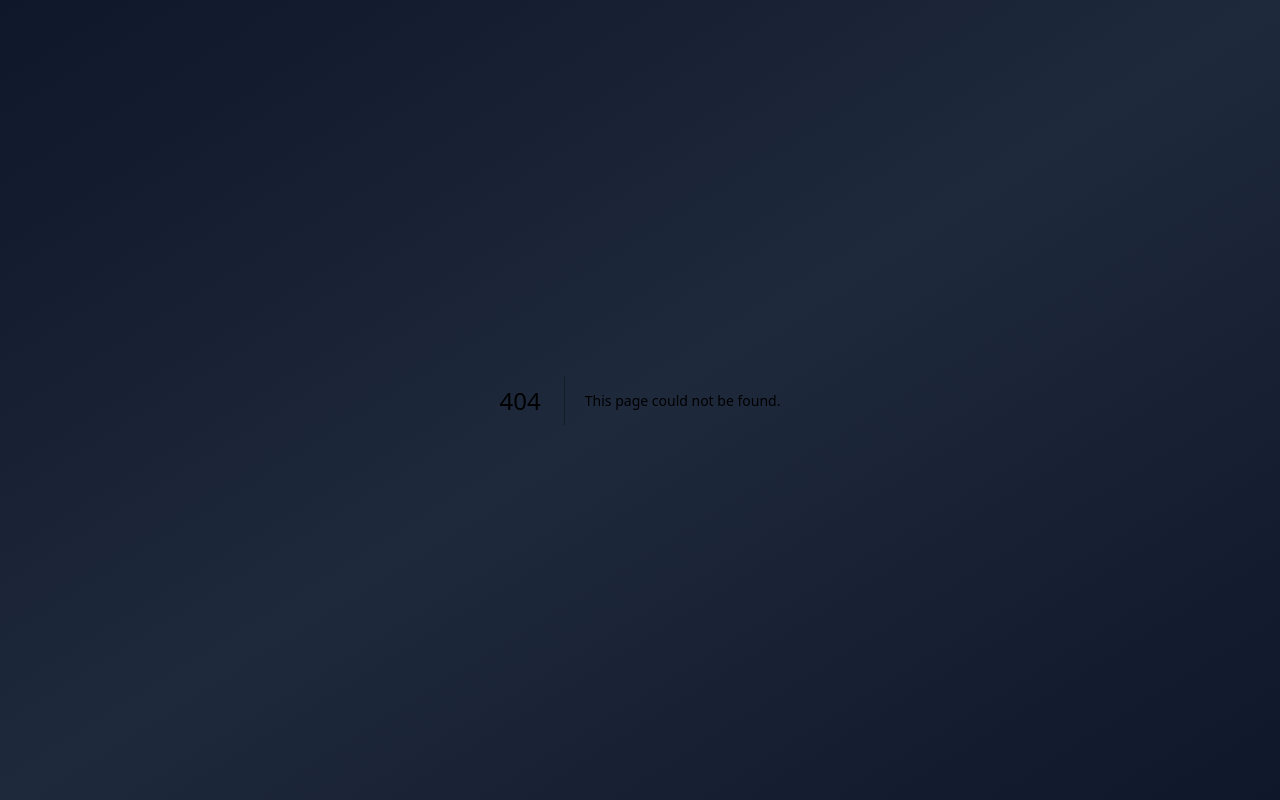
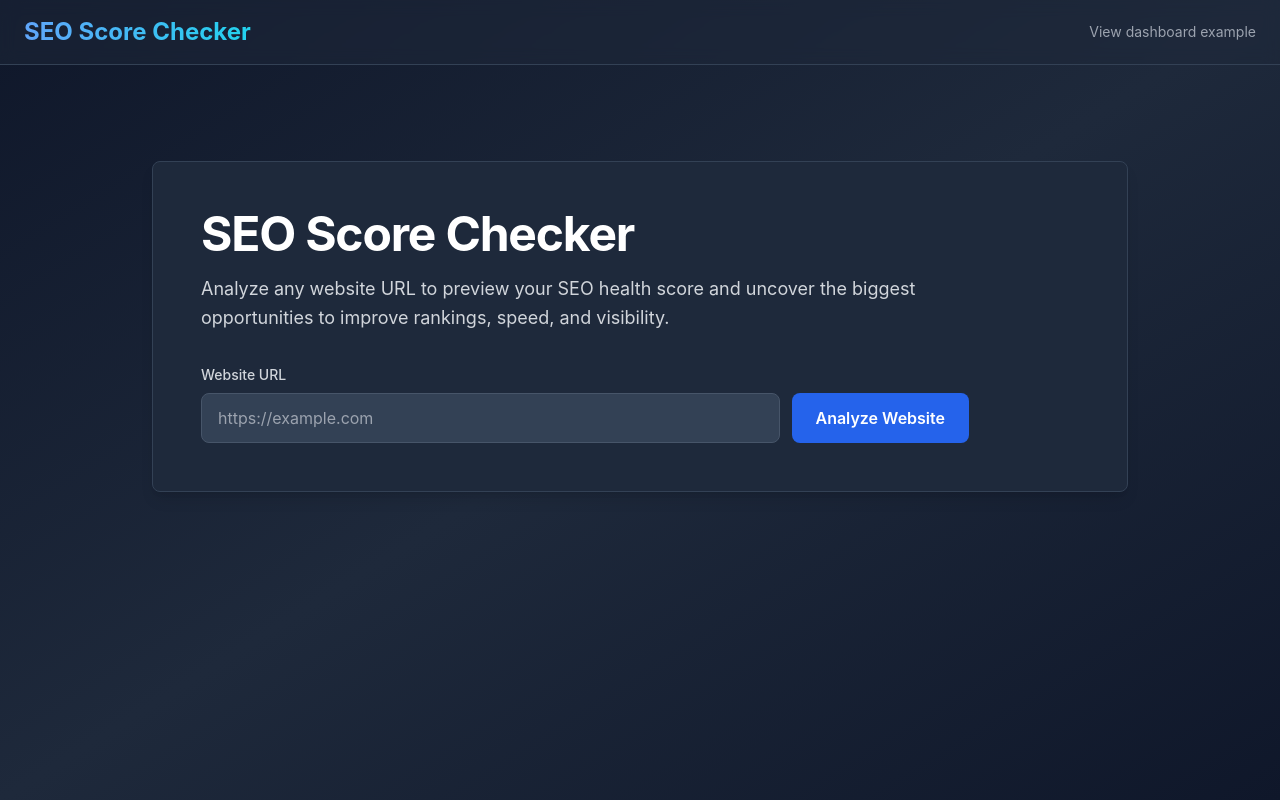
Before and after one commit to DerekAlexander/Seo-Score-Checker, a Next.js app: page / in a window 1280 px wide. Before the commit this address had no page. Built offline with nearby package versions, Linux system fonts and the light colour scheme.

Commit message:
Add SEO checker landing homepage
Co-authored-by: Derek Alexander <derekw.alexander@gmail.com>

```diff
--- /dev/null
+++ b/app/page.js
@@ -0,0 +1,50 @@
+import Link from 'next/link'
+
+export default function HomePage() {
+  return (
+    <div className="min-h-screen bg-gradient-to-br from-slate-900 via-slate-800 to-slate-900">
+      <nav className="bg-slate-800/50 border-b border-slate-700 backdrop-blur">
+        <div className="max-w-7xl mx-auto px-6 py-4 flex items-center justify-between">
+          <div className="text-2xl font-bold bg-gradient-to-r from-blue-400 to-cyan-400 bg-clip-text text-transparent">
+            SEO Score Checker
+          </div>
+          <Link href="/sosa-plumber" className="text-sm text-gray-400 hover:text-gray-300 transition">
+            View dashboard example
+          </Link>
+        </div>
+      </nav>
+
+      <main className="max-w-5xl mx-auto px-6 py-16 md:py-24">
+        <section className="card p-8 md:p-12">
+          <div className="max-w-3xl">
+            <h1 className="text-4xl md:text-5xl font-bold text-white tracking-tight">
+              SEO Score Checker
+            </h1>
+            <p className="mt-4 text-lg text-gray-300 leading-relaxed">
+              Analyze any website URL to preview your SEO health score and uncover the biggest
+              opportunities to improve rankings, speed, and visibility.
+            </p>
+
+            <div className="mt-8">
+              <label htmlFor="website-url" className="block text-sm font-medium text-gray-300 mb-2">
+                Website URL
+              </label>
+              <div className="flex flex-col sm:flex-row gap-3">
+                <input
+                  id="website-url"
+                  type="url"
+                  placeholder="https://example.com"
+                  className="input-field"
+                  aria-label="Website URL"
+                />
+                <button type="button" className="btn-primary sm:shrink-0">
+                  Analyze Website
+                </button>
+              </div>
+            </div>
+          </div>
+        </section>
+      </main>
+    </div>
+  )
+}
```
